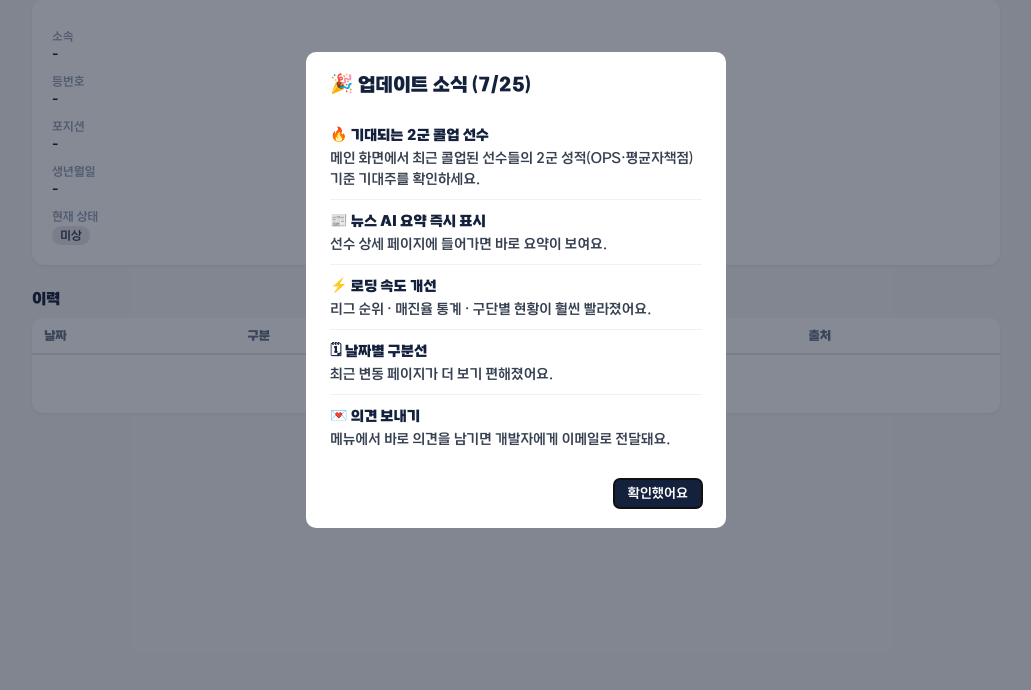
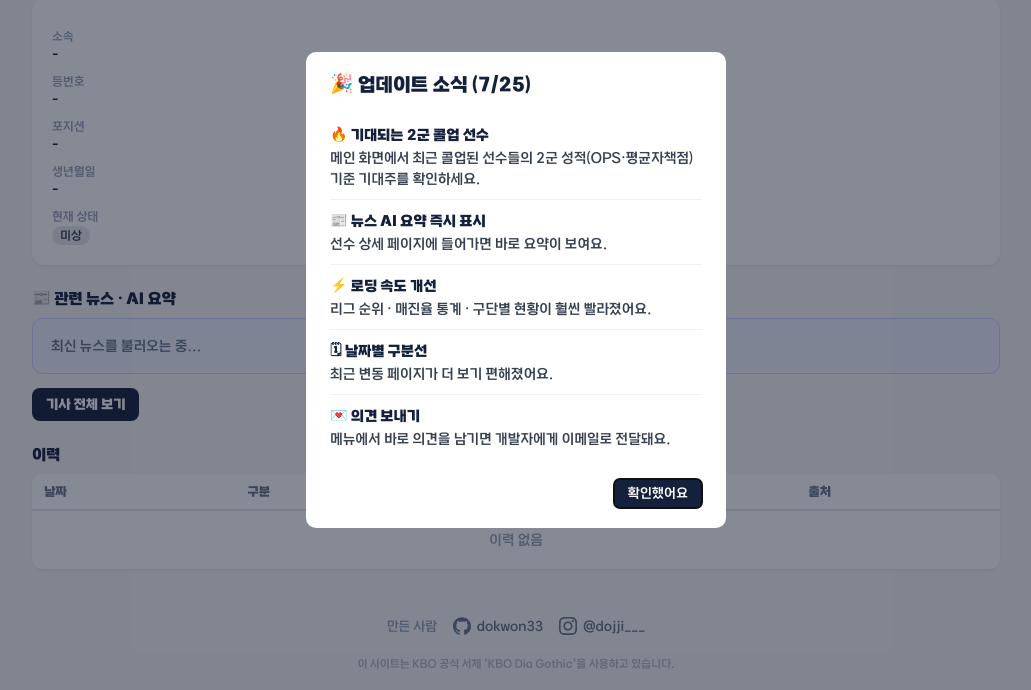
Before and after one commit to dokwon33/kbo-roster, a Django app: template roster/templates/roster/player_detail.html in a window 1280 px wide. Shown: the part 110-800 px from the top of the page, without its empty margins (124-1155 px from the left). Run offline with Django 5.2, Linux system fonts and the light colour scheme; the template is opened without the code that fills it, so the values that code supplies are empty; data comes from the database, SQL or seed files in the repository.

Commit message:
선수 상세 페이지의 뉴스 AI 요약을 비동기 로딩으로 전환
기존에는 뉴스 요약 캐시(6시간)가 만료되면 페이지 렌더링 도중 네이버 뉴스
API + Groq LLM 호출을 동기로 기다려 로딩이 느려졌다. 이제 상세 페이지는
캐시된 값만 즉시 보여주고, /players/<id>/news-summary/ 엔드포인트를 JS로
백그라운드 호출해 최신화한다.

```diff
--- a/roster/templates/roster/player_detail.html
+++ b/roster/templates/roster/player_detail.html
@@ -109,20 +109,52 @@
     </div>
   </div>
 
-  {% if news_summary or news_articles %}
-    <div class="section-card">
-      <h3>📰 관련 뉴스 · AI 요약</h3>
-      <div class="summary-card">
-        {% if news_summary %}
-          <p>{{ news_summary }}</p>
-          <p class="summary-note">※ 오픈소스 LLM({{ llm_model }})이 검색된 기사를 보고 생성한 설명입니다. 실제 사실 확인은 원문 기사를 참고하세요.</p>
-        {% else %}
-          <p style="color:#64748b;">요약을 생성하지 못했습니다.</p>
-        {% endif %}
-      </div>
-      <a class="news-link-btn" href="{% url 'roster:player_news' player.id %}">기사 전체 보기 ({{ news_articles|length }}건)</a>
+  <div class="section-card">
+    <h3>📰 관련 뉴스 · AI 요약</h3>
+    <div class="summary-card" id="news-summary-card" data-summary-url="{% url 'roster:player_news_summary' player.id %}">
+      {% if news_summary_updated_at %}
+        <p id="news-summary-text">{{ news_summary|default:"요약을 생성하지 못했습니다." }}</p>
+        <p class="summary-note" id="news-summary-note">※ 오픈소스 LLM({{ llm_model }})이 검색된 기사를 보고 생성한 설명입니다. 실제 사실 확인은 원문 기사를 참고하세요.</p>
+      {% else %}
+        <p id="news-summary-text" style="color:#64748b;">최신 뉴스를 불러오는 중...</p>
+      {% endif %}
     </div>
-  {% endif %}
+    <a class="news-link-btn" id="news-link-btn" href="{% url 'roster:player_news' player.id %}">
+      기사 전체 보기{% if news_summary_updated_at %} ({{ news_articles|length }}건){% endif %}
+    </a>
+  </div>
+
+  <script>
+    (function () {
+      var card = document.getElementById("news-summary-card");
+      if (!card) return;
+
+      fetch(card.dataset.summaryUrl)
+        .then(function (res) { return res.json(); })
+        .then(function (data) {
+          var text = document.getElementById("news-summary-text");
+          var hasSummary = !!data.summary;
+          text.textContent = data.summary || "요약을 생성하지 못했습니다.";
+          text.style.color = hasSummary ? "" : "#64748b";
+
+          if (hasSummary && !document.getElementById("news-summary-note")) {
+            var note = document.createElement("p");
+            note.className = "summary-note";
+            note.id = "news-summary-note";
+            note.textContent = "※ 오픈소스 LLM(" + data.llm_model + ")이 검색된 기사를 보고 생성한 설명입니다. 실제 사실 확인은 원문 기사를 참고하세요.";
+            card.appendChild(note);
+          }
+
+          var linkBtn = document.getElementById("news-link-btn");
+          if (linkBtn) {
+            linkBtn.textContent = "기사 전체 보기 (" + data.article_count + "건)";
+          }
+        })
+        .catch(function () {
+          // 백그라운드 새로고침 실패는 조용히 무시한다 — 이미 보이는 캐시된 값(또는 로딩 문구)을 그대로 둔다.
+        });
+    })();
+  </script>
 
   {% if related_league %}
     <div class="section-card">
--- a/roster/urls.py
+++ b/roster/urls.py
@@ -9,6 +9,7 @@ urlpatterns = [
     path("teams/<int:team_id>/", views.team_detail, name="team_detail"),
     path("players/<int:player_id>/", views.player_detail, name="player_detail"),
     path("players/<int:player_id>/news/", views.player_news, name="player_news"),
+    path("players/<int:player_id>/news-summary/", views.player_news_summary, name="player_news_summary"),
     path("sync/", views.trigger_sync, name="trigger_sync"),
     path("stats/", views.stats, name="stats"),
     path("events/", views.recent_events, name="recent_events"),
```
Also changed, not shown: roster/views.py (+24 -5 lines).
